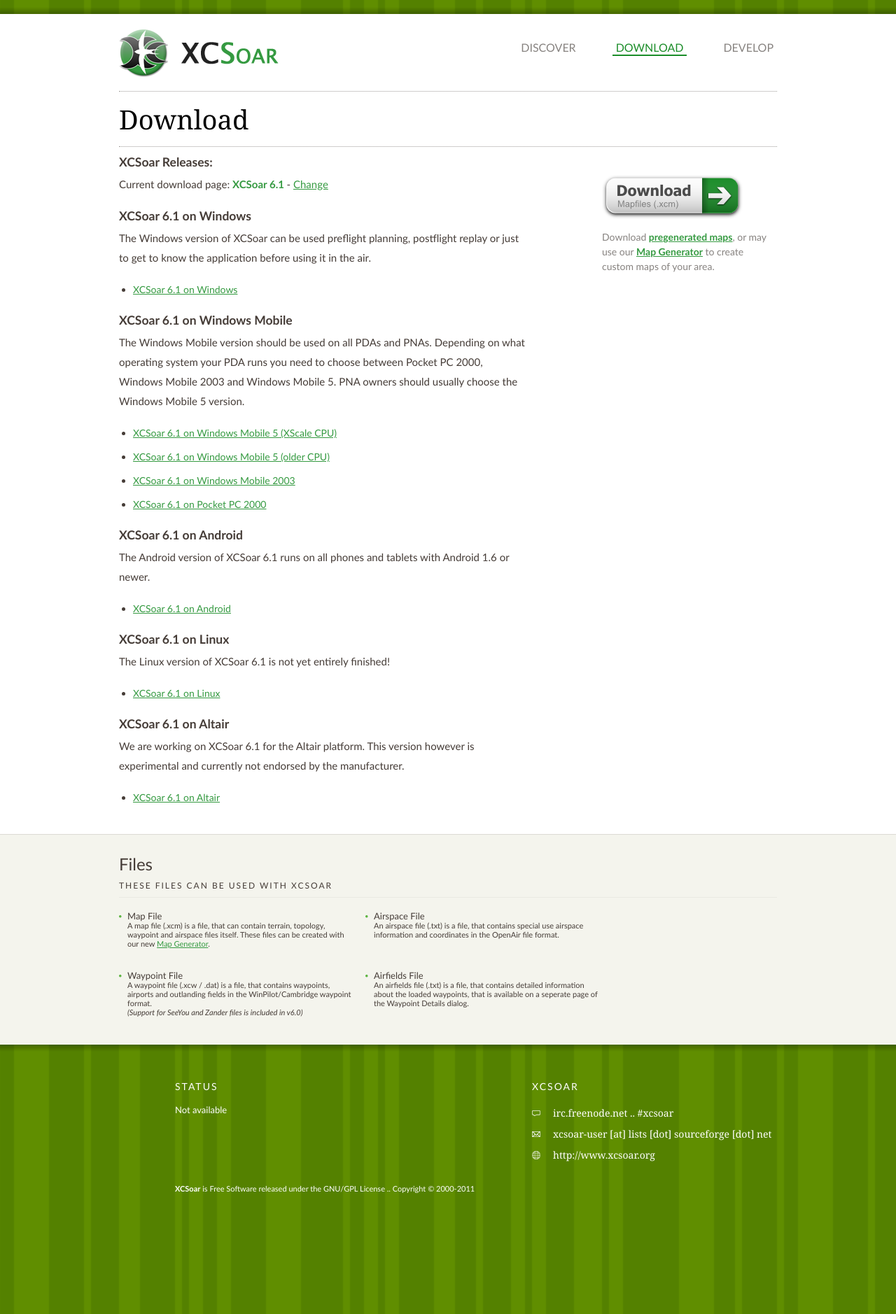
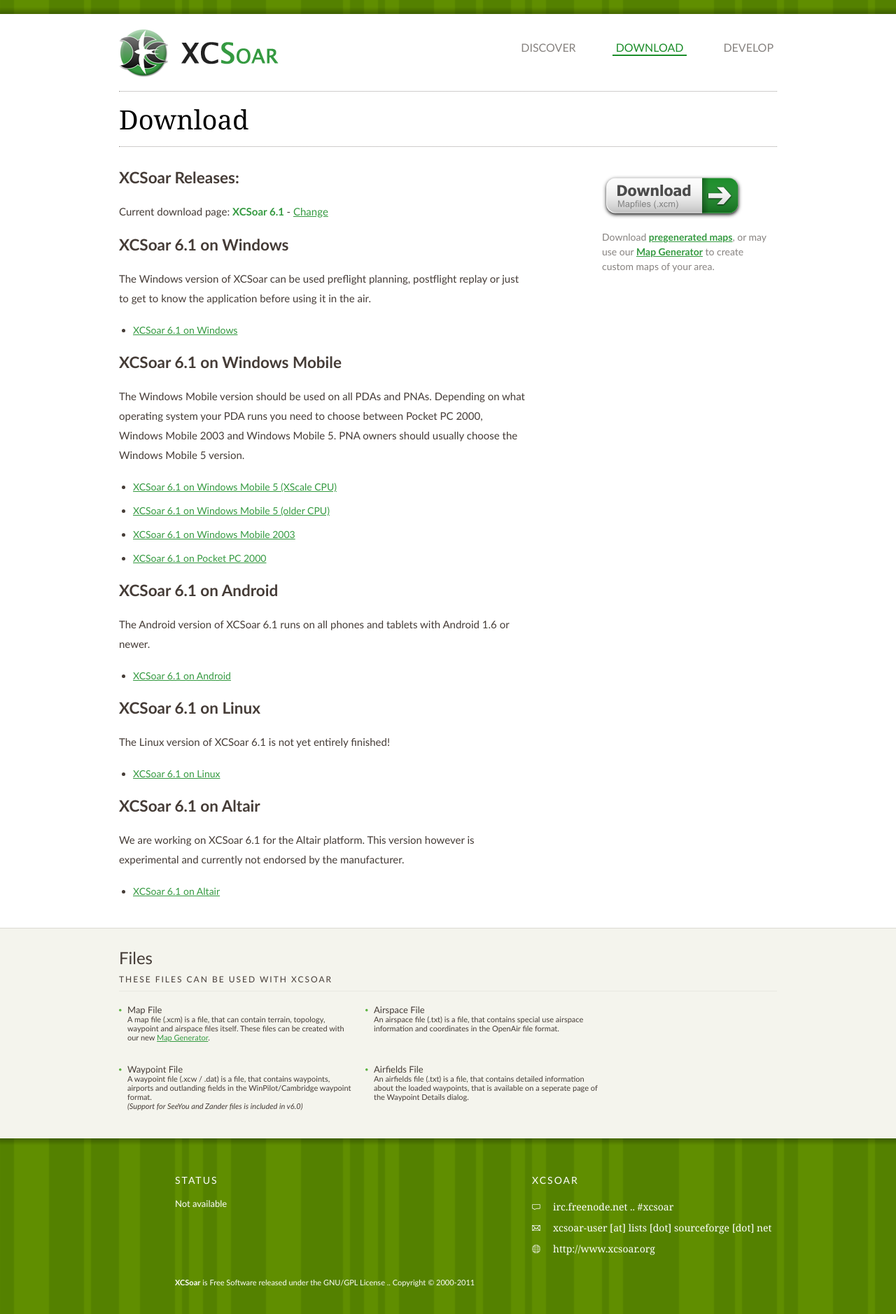
Before and after one commit to XCSoar/website, a Jekyll site: the page built from download/index.md, in a window 1280 px wide. Shown: the whole page at 70% size. Built offline with Jekyll 4.4.1, drawn with Linux system fonts in a browser that asks for light colours; before the commit the page ends 1744 px from its top, so only the background shows below that.

Commit message:
download: Changed h3 to h2

```diff
--- a/_includes/download_versions.html
+++ b/_includes/download_versions.html
@@ -1,4 +1,4 @@
-					<h3>XCSoar Releases:</h3>
+					<h2>XCSoar Releases:</h2>
 					<span id="releases_less">
 						<p>
 							Current download page:
--- a/css/xcsoar.css
+++ b/css/xcsoar.css
@@ -87,7 +87,6 @@
 #form input.button:hover, #form input.button:focus { cursor: pointer; }
 
 /* DOWNLOAD */
-#download h2 { display: none; }
 #download h3 { font-weight: bold; }
 #download ul li { margin-bottom: 10px; font-size: 14px; }
 
--- a/download/index.md
+++ b/download/index.md
@@ -5,13 +5,13 @@
 menu: download
 version: stable
 ---
-### XCSoar {{ site.xcsoar_stable_version }} on Windows
+## XCSoar {{ site.xcsoar_stable_version }} on Windows
 
 The Windows version of XCSoar can be used preflight planning, postflight replay or just to get to know the application before using it in the air.
 
 - [XCSoar {{ site.xcsoar_stable_version }} on Windows](http://max.kellermann.name/download/xcsoar/releases/{{ site.xcsoar_stable_version }}/PC/)
 
-### XCSoar {{ site.xcsoar_stable_version }} on Windows Mobile
+## XCSoar {{ site.xcsoar_stable_version }} on Windows Mobile
 
 The Windows Mobile version should be used on all PDAs and PNAs. Depending on what operating system your PDA runs you need to choose between Pocket PC 2000,
 Windows Mobile 2003 and Windows Mobile 5. PNA owners should usually choose the Windows Mobile 5 version.
@@ -21,19 +21,19 @@
 - [XCSoar {{ site.xcsoar_stable_version }} on Windows Mobile 2003](http://max.kellermann.name/download/xcsoar/releases/{{ site.xcsoar_stable_version }}/PPC2003/)
 - [XCSoar {{ site.xcsoar_stable_version }} on Pocket PC 2000](http://max.kellermann.name/download/xcsoar/releases/{{ site.xcsoar_stable_version }}/PPC2000/)
 
-### XCSoar {{ site.xcsoar_stable_version }} on Android
+## XCSoar {{ site.xcsoar_stable_version }} on Android
 
 The Android version of XCSoar {{ site.xcsoar_stable_version }} runs on all phones and tablets with Android 1.6 or newer.
 
 - [XCSoar {{ site.xcsoar_stable_version }} on Android](http://max.kellermann.name/download/xcsoar/releases/{{ site.xcsoar_stable_version }}/ANDROID/)
 
-### XCSoar {{ site.xcsoar_stable_version }} on Linux
+## XCSoar {{ site.xcsoar_stable_version }} on Linux
 
 The Linux version of XCSoar {{ site.xcsoar_stable_version }} is not yet entirely finished!
 
 - [XCSoar {{ site.xcsoar_stable_version }} on Linux](http://max.kellermann.name/download/xcsoar/releases/{{ site.xcsoar_stable_version }}/LINUX/)
 
-### XCSoar {{ site.xcsoar_stable_version }} on Altair
+## XCSoar {{ site.xcsoar_stable_version }} on Altair
 
 We are working on XCSoar {{ site.xcsoar_stable_version }} for the Altair platform. This version however is experimental and currently not endorsed by the manufacturer.
 
```
Also changed, not shown: download/5.2.x.md (+3 -3 lines), download/latest.md (+5 -5 lines).
